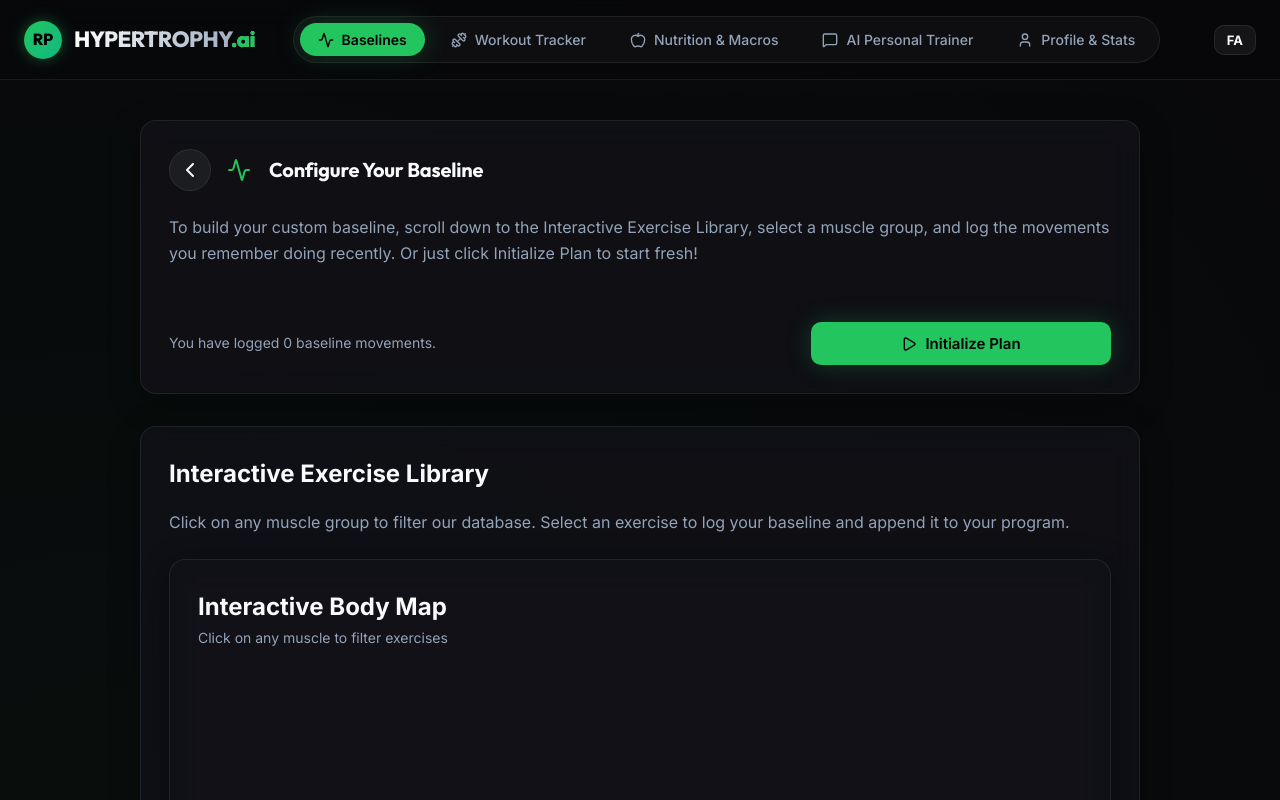
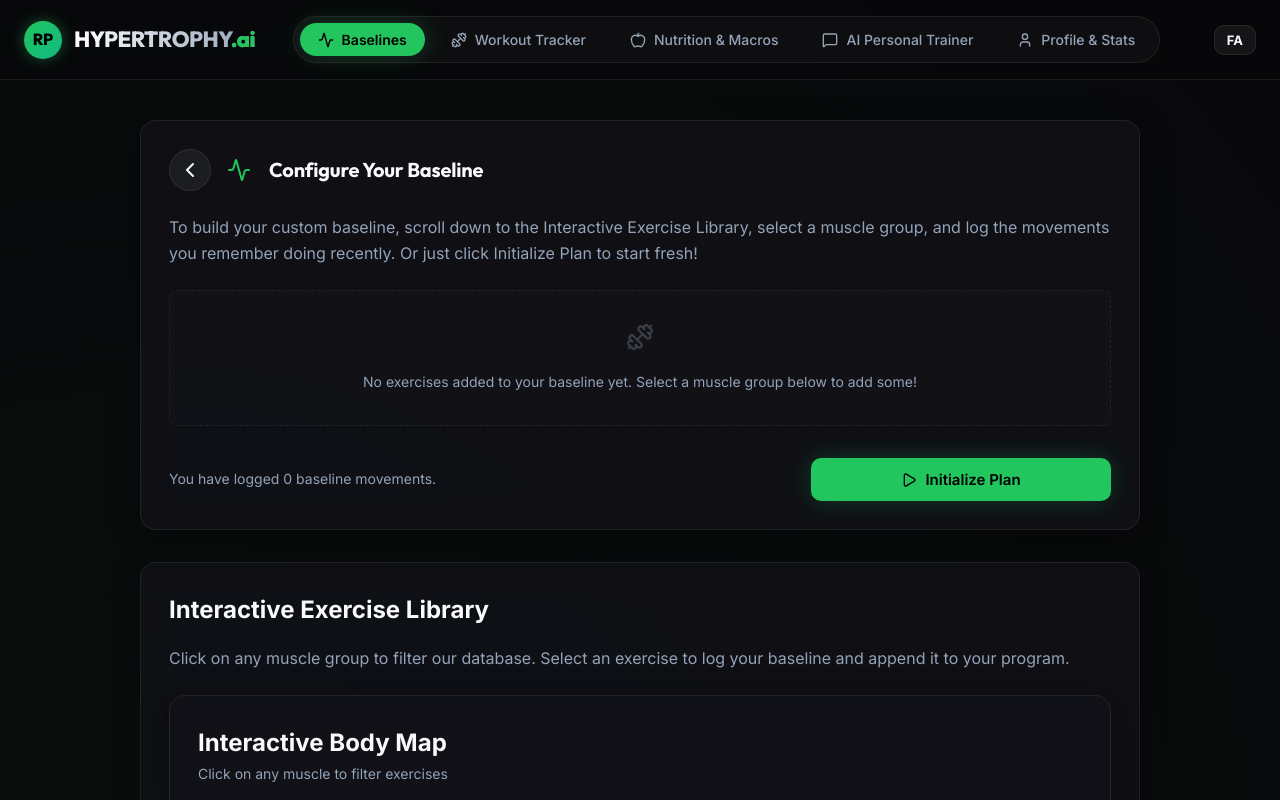
Before and after one commit to Amahdip/AI-BB-Hypertrophy-, a React (Vite) app: page / in a window 1280 px wide. Both pictures are taken after a click on the element 432 px from the left and 360 px from the top of the page. Shown: the top 800 px of the page. Built offline with nearby package versions, Linux system fonts and the light colour scheme.

Commit message:
feat: add remove exercise functionality and empty state fallback to baseline configuration

```diff
--- a/src/App.jsx
+++ b/src/App.jsx
@@ -611,6 +611,16 @@
     setSwapModalState(null);
   };
 
+  const handleRemoveExercise = (exName) => {
+    setBaselineExercises(prev => prev.filter(ex => ex.name !== exName));
+    setKnownMovements(prev => {
+      const copy = { ...prev };
+      delete copy[exName];
+      return copy;
+    });
+  };
+
+
   // Initialize Week 1 Mesocycle from Baselines
   const handleInitializeMesocycle = async () => {
     setIsGeneratingPlan(true);
@@ -1233,7 +1243,24 @@
                     </p>
 
                     <div style={{ display: 'flex', flexDirection: 'column', gap: '16px' }}>
-                      {baselineExercises.map((ex, idx) => {
+                      {baselineExercises.length === 0 ? (
+                        <div style={{
+                          textAlign: 'center',
+                          padding: '32px 16px',
+                          background: 'rgba(255, 255, 255, 0.01)',
+                          border: '1px dashed var(--border-color)',
+                          borderRadius: '8px',
+                          color: 'var(--text-muted)'
+                        }}>
+                          <Dumbbell size={28} style={{ color: 'var(--text-muted)', opacity: 0.3, marginBottom: '12px' }} />
+                          <p style={{ margin: 0, fontSize: '14px' }}>
+                            {lang === 'fa'
+                              ? 'هنوز حرکتی به رکورد پایه خود اضافه نکرده‌اید. برای شروع یک گروه عضلانی را از پایین انتخاب کنید!'
+                              : 'No exercises added to your baseline yet. Select a muscle group below to add some!'}
+                          </p>
+                        </div>
+                      ) : (
+                        baselineExercises.map((ex, idx) => {
                           const isKnown = !!knownMovements[ex.name];
                           return (
                             <div key={idx} style={{
@@ -1246,12 +1273,13 @@
                               gap: '16px',
                               transition: 'border-color 0.2s',
                             }}>
-                            {/* Header: Name, Category, and Swap */}
+                              {/* Header: Name, Category, Swap and Remove */}
                               <div style={{ display: 'flex', justifyContent: 'space-between', alignItems: 'flex-start' }}>
                                 <div>
                                   <h4 style={{ margin: '0 0 4px 0', fontSize: '16px' }}>{ex.name}</h4>
                                   <span style={{ fontSize: '12px', color: 'var(--primary)', fontWeight: '600' }}>{ex.category}</span>
                                 </div>
+                                <div style={{ display: 'flex', gap: '8px', alignItems: 'center' }}>
                                   {ex.category && (
                                     <button
                                       onClick={() => handleSwapClick(idx, ex.category)}
@@ -1261,6 +1289,35 @@
                                       <RefreshCw size={14} /> Swap
                                     </button>
                                   )}
+                                  <button
+                                    onClick={() => handleRemoveExercise(ex.name)}
+                                    className="btn btn-secondary"
+                                    style={{
+                                      padding: '6px 12px',
+                                      fontSize: '12px',
+                                      background: 'rgba(239, 68, 68, 0.05)',
+                                      border: '1px solid rgba(239, 68, 68, 0.15)',
+                                      color: 'rgba(239, 68, 68, 0.85)',
+                                      display: 'inline-flex',
+                                      alignItems: 'center',
+                                      gap: '6px',
+                                      transition: 'all 0.2s',
+                                      cursor: 'pointer'
+                                    }}
+                                    onMouseEnter={(e) => {
+                                      e.currentTarget.style.background = 'rgba(239, 68, 68, 0.15)';
+                                      e.currentTarget.style.borderColor = 'rgba(239, 68, 68, 0.35)';
+                                      e.currentTarget.style.color = '#ef4444';
+                                    }}
+                                    onMouseLeave={(e) => {
+                                      e.currentTarget.style.background = 'rgba(239, 68, 68, 0.05)';
+                                      e.currentTarget.style.borderColor = 'rgba(239, 68, 68, 0.15)';
+                                      e.currentTarget.style.color = 'rgba(239, 68, 68, 0.85)';
+                                    }}
+                                  >
+                                    <TrashIcon size={14} /> {lang === 'fa' ? 'حذف' : 'Remove'}
+                                  </button>
+                                </div>
                               </div>
 
                               {/* Divider */}
@@ -1337,7 +1394,8 @@
                               </div>
                             </div>
                           );
-                      })}
+                        })
+                      )}
                     </div>
 
                     <div style={{ marginTop: '32px', display: 'flex', justifyContent: 'space-between', alignItems: 'center' }}>
```
Lines whose indentation alone changed are shown as unchanged.
